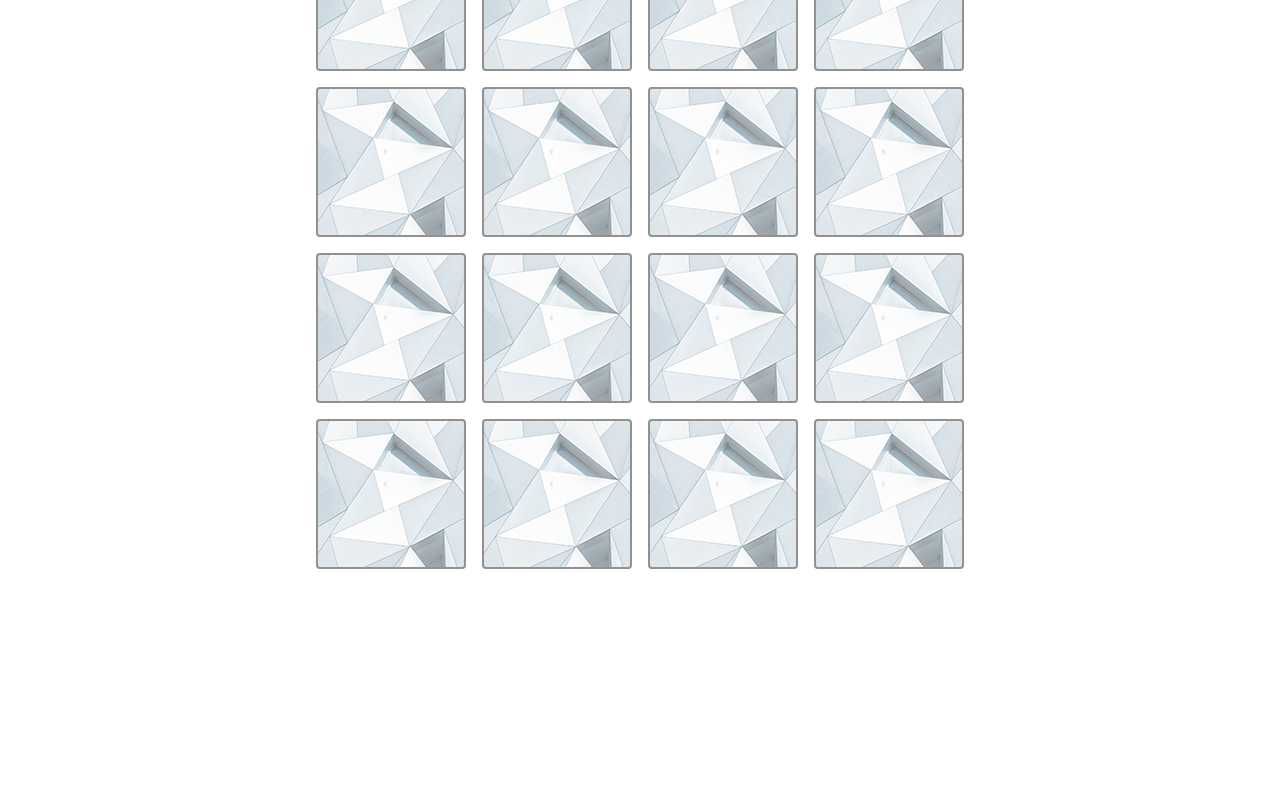
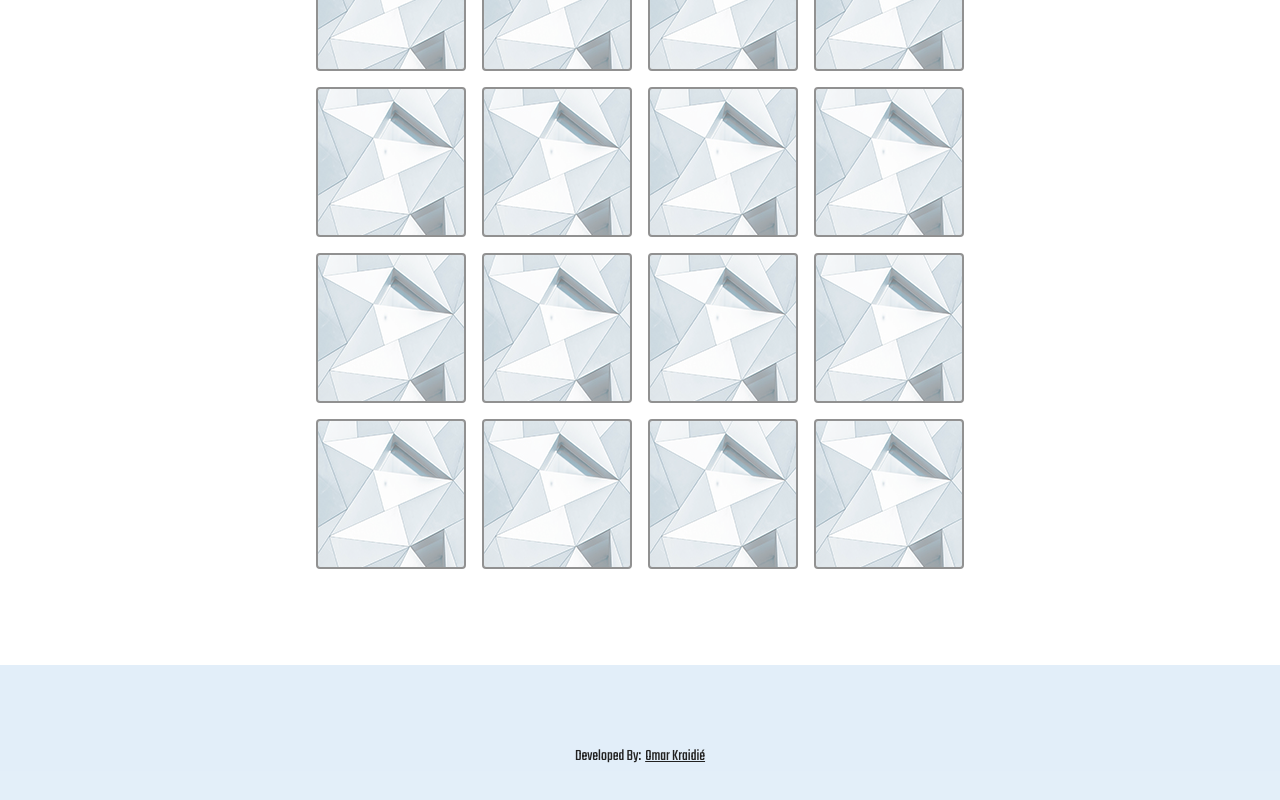
Before and after one commit to 0mppula/DejaVu, a React (Create React App) app: page / in a window 1280 px wide. Shown: the part 246-1046 px from the top of the page. Before the commit the page ends 815 px from the top, so only its background shows below. Built offline with nearby package versions, Linux system fonts and the light colour scheme.

Commit message:
Added time to winning screen, UI fixes

```diff
--- a/src/App.tsx
+++ b/src/App.tsx
@@ -8,6 +8,7 @@ const Container = styled.div`
 	min-height: 100vh;
 	width: min(768px, 93vw);
 	margin: 0 auto;
+	padding-bottom: 6rem;
 	flex-direction: column;
 	align-items: center;
 `;
@@ -17,12 +18,35 @@ const Header = styled.h1`
 	color: #222222;
 `;
 
+const Footer = styled.footer`
+	background-color: #d4e6f6a8;
+	display: flex;
+	justify-content: center;
+	width: 100%;
+	padding: 5rem 0 2rem 0;
+	gap: 0.25rem;
+
+	a,
+	span {
+		color: #222222;
+	}
+`;
+
 const App: FC = () => {
 	return (
-		<Container>
-			<Header>Déjà Vu</Header>
-			<Game />
-		</Container>
+		<>
+			<Container>
+				<Header>Déjà Vu</Header>
+				<Game />
+			</Container>
+
+			<Footer>
+				<span>Developed By:</span>
+				<a href="https://github.com/0mppula" target="_blank" rel="noopener noreferrer">
+					Omar Kraidié
+				</a>
+			</Footer>
+		</>
 	);
 };
 
--- a/src/Components/Game/Game.tsx
+++ b/src/Components/Game/Game.tsx
@@ -59,7 +59,12 @@ const Game: FC = () => {
 				setCards(newCards);
 
 				if (newCards.every((card) => card.matched)) {
-					setGameActive(false);
+					// Wait for card to flip before ending the game
+					const winGame = async () => {
+						setTimeout(() => setGameActive(false), 400);
+					};
+
+					winGame();
 				}
 
 				setTurns(turns + 1);
@@ -126,7 +131,12 @@ const Game: FC = () => {
 			</GameTop>
 
 			<CardsContainer>
-				{!gameActive && turns !== 0 && <GameOverlay>You Win!</GameOverlay>}
+				{!gameActive && turns !== 0 && (
+					<GameOverlay>
+						<p>You Win!</p>
+						<p>{printTimer()}</p>
+					</GameOverlay>
+				)}
 				{cards?.map((card, index): any => (
 					<Card
 						key={index}
--- a/src/Components/Game/GameElements.tsx
+++ b/src/Components/Game/GameElements.tsx
@@ -18,11 +18,12 @@ export const GameContainer = styled.div`
 `;
 
 export const GameOverlay = styled.div`
+	padding: 0 1rem;
 	position: absolute;
 	display: flex;
-	justify-content: center;
+	flex-direction: column;
 	align-items: center;
-	font-size: 5rem;
+	font-size: 3.5rem;
 	z-index: 100;
 	color: #00d646;
 	top: 324px;
@@ -30,8 +31,13 @@ export const GameOverlay = styled.div`
 	transform: translate(50%, -50%);
 	width: min(275px, 90%);
 	height: min(125px, 50%);
-	background: rgba(0.2, 0.2, 0.2, 0.5);
+	background: rgba(0.2, 0.2, 0.2, 0.65);
 	border-radius: 4px;
+
+	p:nth-child(2) {
+		font-size: 2.75rem;
+		margin-top: -1rem;
+	}
 `;
 
 export const CardsContainer = styled.div`
```
